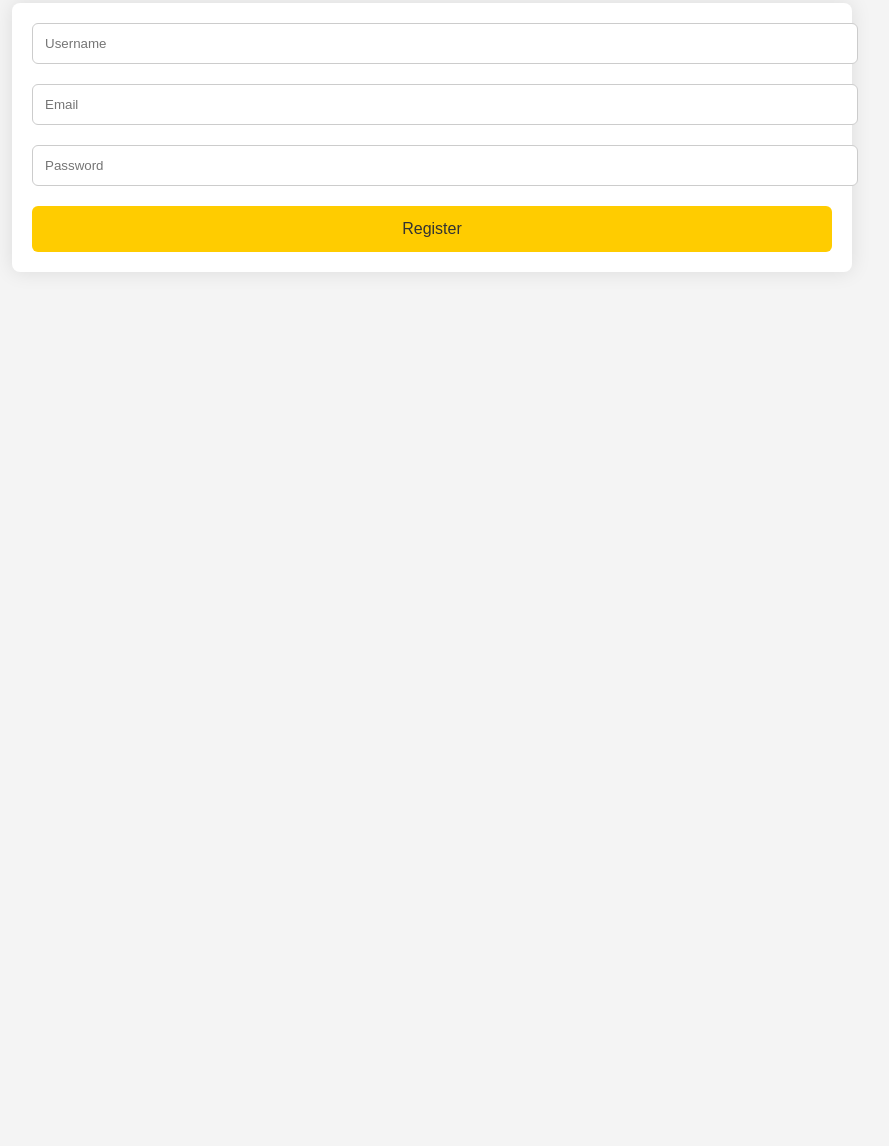
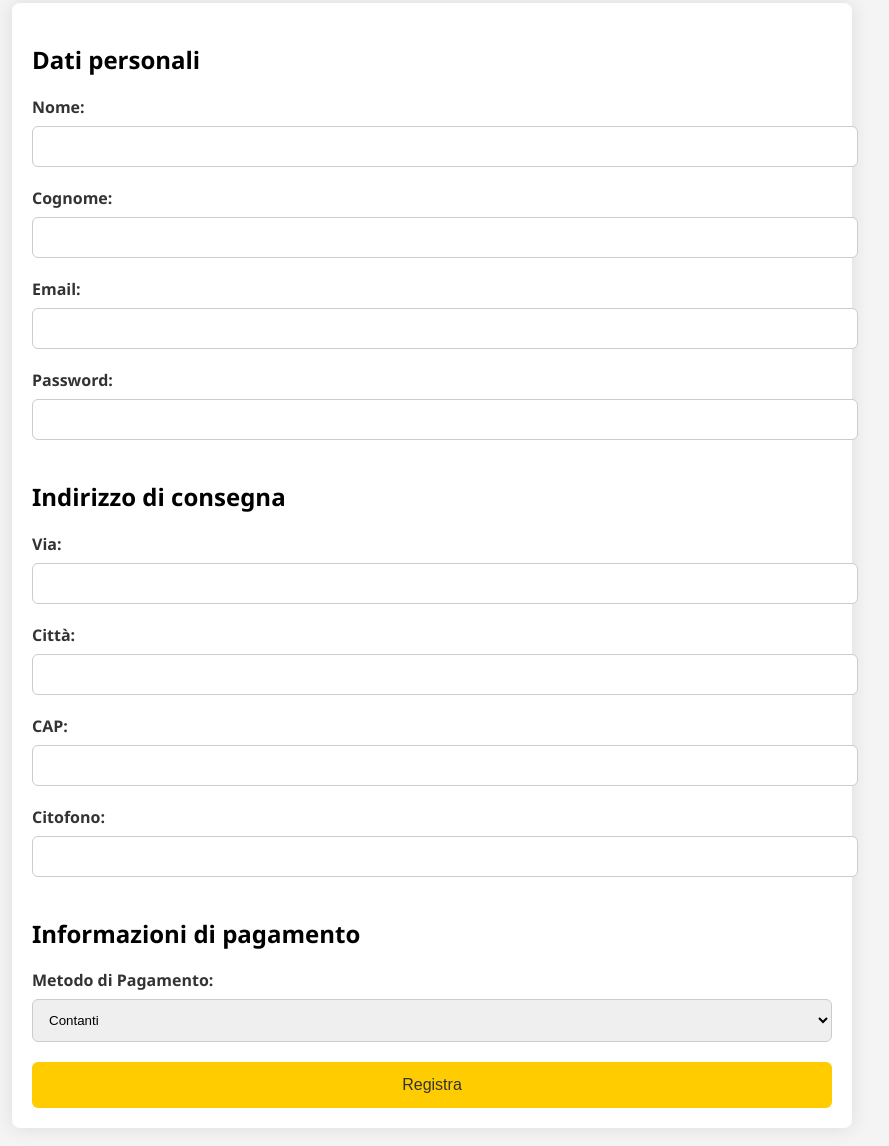
Before and after one commit to lomi02/Delivery-Vesuviano, a website: page register.html in a window 1280 px wide. Shown: the part 100-1246 px from the top of the page, without its empty margins (208-1097 px from the left). Before the commit the page ends 800 px from the top, so only its background shows below. Drawn offline with Linux system fonts and the light colour scheme; no server answers.

Commit message:
registrazione finita

```diff
--- a/js/main.js
+++ b/js/main.js
@@ -27,6 +27,79 @@ function openAccount() {
   // Logica per aprire l'account
   console.log("Apri l'account");
 }
+function gestisciMetodoPagamento() {
+  var metodoPagamento = document.getElementById("metodo-pagamento").value;
+  var informazioniCarta = document.getElementById("informazioni-carta");
+
+  // Mostra/nascondi i campi sulla carta di credito in base alla scelta dell'utente
+  if (metodoPagamento === "carta") {
+    informazioniCarta.style.display = "block";
+  } else {
+    informazioniCarta.style.display = "none";
+  }
+}
+// Funzione per gestire la registrazione dell'utente
+async function registrati() {
+  // Recupera i valori dai campi del modulo di registrazione
+  let nome = document.getElementById("nome").value;
+  let cognome = document.getElementById("cognome").value;
+  let email = document.getElementById("email").value;
+  let password = document.getElementById("password").value;
+  let via = document.getElementById("via").value;
+  let citta = document.getElementById("citta").value;
+  let cap = document.getElementById("cap").value;
+  let citofono = document.getElementById("citofono").value;
+  let metodoPagamento = document.getElementById("metodo-pagamento").value;
+
+  // Se il metodo di pagamento è la carta, recupera anche le informazioni sulla carta di credito
+  let numeroCarta, scadenzaCarta, cvv;
+  if (metodoPagamento === "carta") {
+    numeroCarta = document.getElementById("numero-carta").value;
+    scadenzaCarta = document.getElementById("scadenza-carta").value;
+    cvv = document.getElementById("cvv").value;
+  }
+
+  // Crea un oggetto con i dati dell'utente
+  let utente = {
+    nome,
+    cognome,
+    email,
+    password,
+    indirizzoConsegna: {
+      via,
+      citta,
+      cap,
+      citofono
+    },
+    metodoPagamento: {
+      tipo: metodoPagamento,
+      numeroCarta,
+      scadenzaCarta,
+      cvv
+    }
+  };
+
+  try {
+    // Effettua una richiesta di registrazione al tuo backend (sostituisci con l'URL corretto)
+    const response = await fetch('/api/register', {
+      method: 'POST',
+      headers: {
+        'Content-Type': 'application/json',
+      },
+      body: JSON.stringify(utente),
+    });
+
+    if (response.status === 201) {
+      console.log('Utente registrato con successo');
+    } else {
+      const data = await response.json();
+      console.error('Errore durante la registrazione dell\'utente:', data.message);
+    }
+  } catch (error) {
+    console.error('Errore durante la registrazione dell\'utente:', error);
+  }
+}
+
 
 document.addEventListener('DOMContentLoaded', async function () {
   try {
--- a/register.html
+++ b/register.html
@@ -44,11 +44,51 @@
   <!-- Registration Form -->
   <!-- HTML form for user registration -->
   <form id="registerForm">
-    <input type="text" name="username" placeholder="Username" required />
-    <input type="email" name="email" placeholder="Email" required />
-    <input type="password" name="password" placeholder="Password" required />
-    <button type="submit">Register</button>
-  </form>
+    <h2>Dati personali</h2>
+      <label for="nome">Nome:</label>
+      <input type="text" id="nome" name="nome" required>
+
+      <label for="cognome">Cognome:</label>
+      <input type="text" id="cognome" name="cognome">
+
+      <label for="email">Email:</label>
+      <input type="email" id="email" name="email" required>
+
+      <label for="password">Password:</label>
+      <input type="password" id="password" name="password" required>
+    <h2>Indirizzo di consegna</h2>
+    <label for="via">Via:</label>
+    <input type="text" id="via" name="via" required>
+
+    <label for="citta">Città:</label>
+    <input type="text" id="citta" name="citta" required>
+
+    <label for="cap">CAP:</label>
+    <input type="text" id="cap" name="cap" required>
+
+    <label for="citofono">Citofono:</label>
+    <input type="text" id="citofono" name="citofono">
+<h2>Informazioni di pagamento</h2>
+    <label for="metodo-pagamento">Metodo di Pagamento:</label>
+    <select id="metodo-pagamento" onchange="gestisciMetodoPagamento()">
+    <option value="contanti">Contanti</option>
+    <option value="carta">Carta di Credito</option>
+    </select>
+
+    <!-- Campi per le informazioni sulla carta di credito -->
+    <div id="informazioni-carta" style="display:none;">
+      <label for="numero-carta">Numero Carta di Credito:</label>
+      <input type="text" id="numero-carta" name="numero-carta">
+
+      <label for="scadenza-carta">Scadenza Carta di Credito:</label>
+      <input type="text" id="scadenza-carta" name="scadenza-carta">
+
+      <label for="cvv">CVV:</label>
+      <input type="text" id="cvv" name="cvv">
+    </div>
+
+      <button type="button" onclick="registrati()">Registra</button>
+  </>
 
   <!-- JavaScript to handle form submission -->
   <script>
```
Also changed, not shown: 3 other files.
